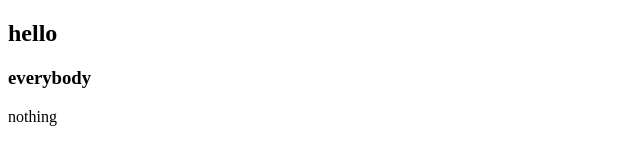
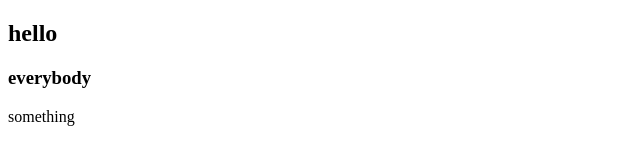
Before and after one commit to Akhrorbek2023/task-9, a plain HTML site: page index.html in a window 1280 px wide. Shown: the full height of the page, 0-640 px from the left. Drawn offline with Linux system fonts and the light colour scheme.

Commit message:
chabge p

```diff
--- a/index.html
+++ b/index.html
@@ -11,7 +11,7 @@
     <h2>hello</h2>
     <h3>everybody</h3>
 
-    <p>nothing</p>
+    <p>something</p>
 
 </body>
 </html>
```
